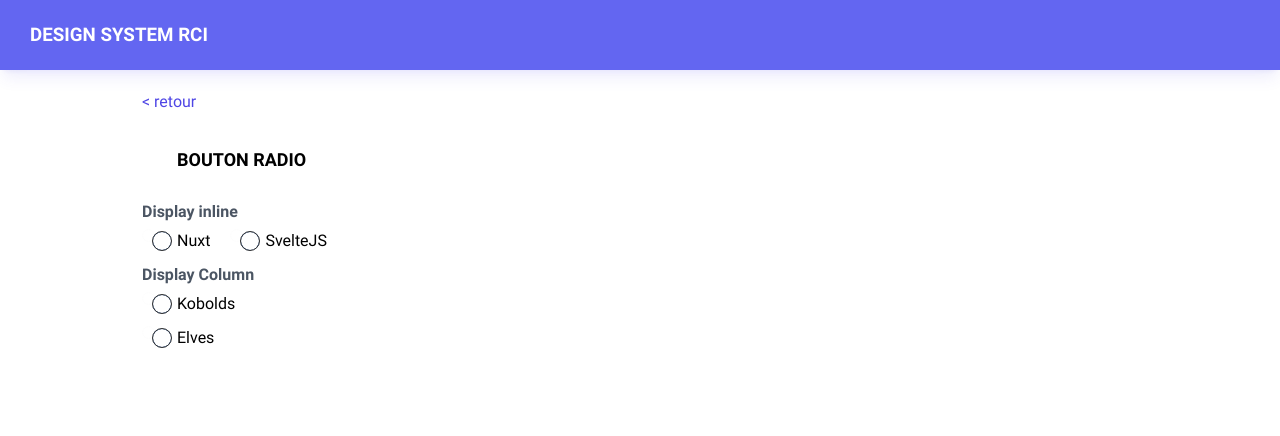
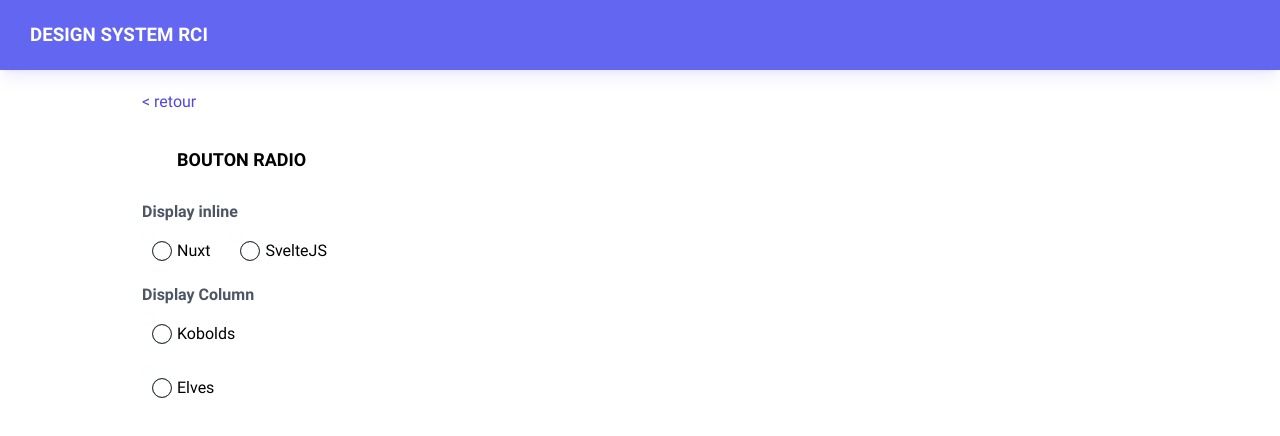
Before and after one commit to elixian/ds-pro, an Angular app: page /components/radio-button in a window 1280 px wide. Shown: the top 436 px of the page. Built offline with nearby package versions, Linux system fonts and the light colour scheme.

Commit message:
correction padding

```diff
--- a/src/app/components/radio-button/radio-button.component.scss
+++ b/src/app/components/radio-button/radio-button.component.scss
@@ -31,7 +31,7 @@
 	align-items: center;
 	margin-right: 10px;
   	cursor: pointer;
-	padding:0 10px ;
+	padding:10px ;
 	border-radius: 6px;
 	user-select: none;
   //custom bullet radio button
```
